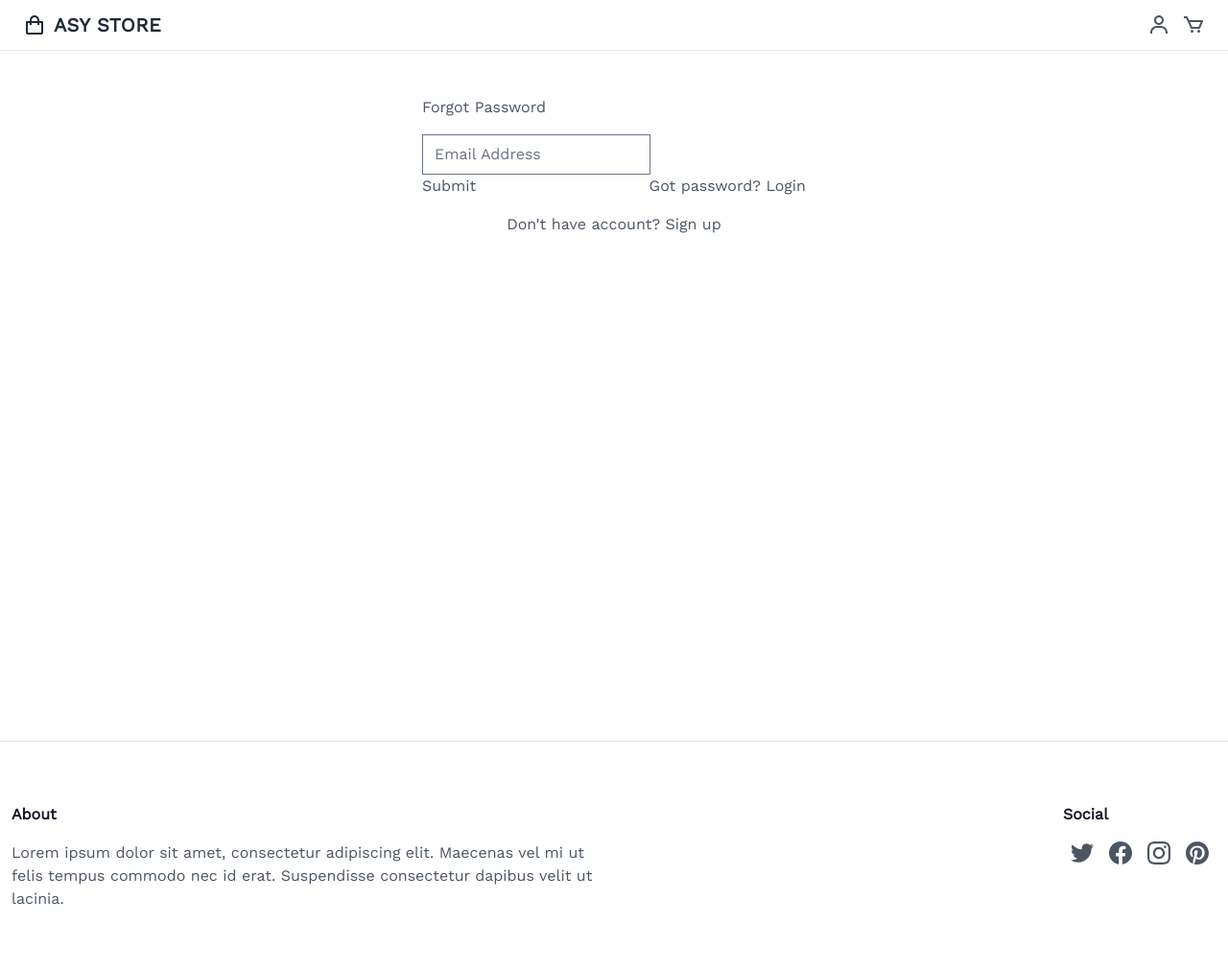
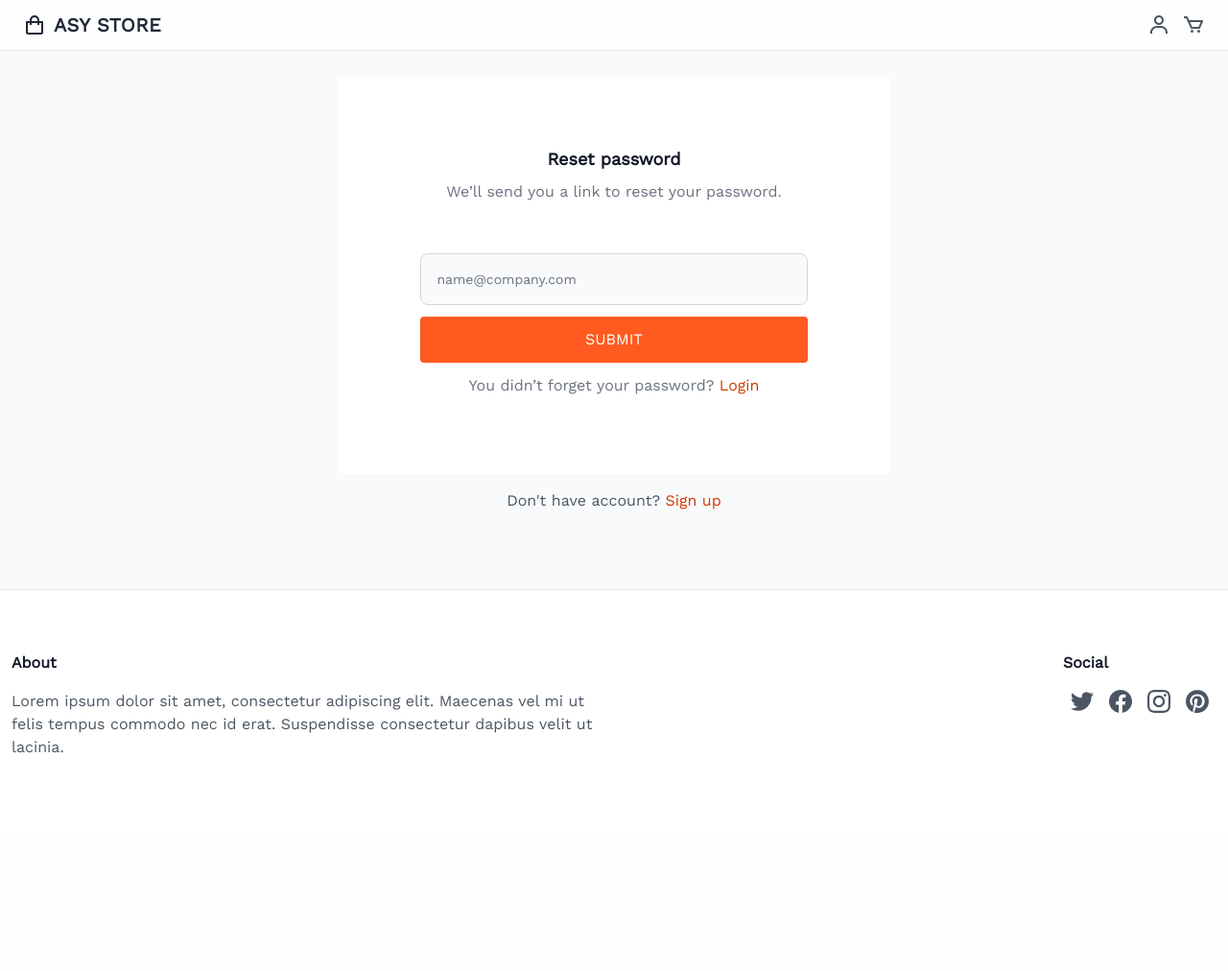
Before and after one commit to mbassy199/e-commerce_alx_final, a Django app: page /accounts/forgotPassword/ in a window 1280 px wide. Shown: the top 1012 px of the page at 96% size. After the commit the page ends 785 px from the top, so only its background shows below. Run offline with Django 3.2, Linux system fonts and the light colour scheme; data that the repository does not hold is empty; some libraries are stand-ins or nearby versions.

Commit message:
updated login, signup and reset password pages

```diff
--- a/static/css/output.css
+++ b/static/css/output.css
@@ -1307,6 +1307,30 @@ input:checked + .toggle-bg {
   margin-bottom: 1.5rem;
 }
 
+.ms-auto {
+  margin-inline-start: auto;
+}
+
+.mt-24 {
+  margin-top: 6rem;
+}
+
+.mt-80 {
+  margin-top: 20rem;
+}
+
+.mt-16 {
+  margin-top: 4rem;
+}
+
+.mt-1 {
+  margin-top: 0.25rem;
+}
+
+.mt-20 {
+  margin-top: 5rem;
+}
+
 .block {
   display: block;
 }
@@ -1400,6 +1424,34 @@ input:checked + .toggle-bg {
   min-height: 100%;
 }
 
+.min-h-\[\] {
+  min-height: ;
+}
+
+.min-h-\[8\] {
+  min-height: 8;
+}
+
+.min-h-\[84vh\] {
+  min-height: 84vh;
+}
+
+.min-h-\[44vh\] {
+  min-height: 44vh;
+}
+
+.min-h-\[40vh\] {
+  min-height: 40vh;
+}
+
+.min-h-\[46vh\] {
+  min-height: 46vh;
+}
+
+.min-h-\[60vh\] {
+  min-height: 60vh;
+}
+
 .w-1\/2 {
   width: 50%;
 }
@@ -1449,6 +1501,22 @@ input:checked + .toggle-bg {
   width: max-content;
 }
 
+.w-\[\] {
+  width: ;
+}
+
+.w-\[90\%\] {
+  width: 90%;
+}
+
+.w-\[80\%\] {
+  width: 80%;
+}
+
+.w-\[70\%\] {
+  width: 70%;
+}
+
 .min-w-0 {
   min-width: 0px;
 }
@@ -1629,6 +1705,10 @@ input:checked + .toggle-bg {
   gap: 2rem;
 }
 
+.gap-5 {
+  gap: 1.25rem;
+}
+
 .gap-x-4 {
   -moz-column-gap: 1rem;
        column-gap: 1rem;
@@ -2074,6 +2194,11 @@ input:checked + .toggle-bg {
   padding-bottom: 2rem;
 }
 
+.py-20 {
+  padding-top: 5rem;
+  padding-bottom: 5rem;
+}
+
 .pb-2 {
   padding-bottom: 0.5rem;
 }
@@ -2108,6 +2233,10 @@ input:checked + .toggle-bg {
 
 .pb-16 {
   padding-bottom: 4rem;
+}
+
+.pb-20 {
+  padding-bottom: 5rem;
 }
 
 .text-left {
@@ -2217,6 +2346,10 @@ input:checked + .toggle-bg {
   line-height: 1.25;
 }
 
+.leading-3 {
+  line-height: .75rem;
+}
+
 .tracking-normal {
   letter-spacing: 0em;
 }
--- a/templates/accounts/forgotPassword.html
+++ b/templates/accounts/forgotPassword.html
@@ -1,39 +1,38 @@
 {% extends 'base.html' %}
-
-
 {% block content %}
 
-<section class="section-conten padding-y" style="min-height:84vh">
+<section class="flex flex-col justify-start items-center min-h-[60vh]  bg-gray-50 pb-20">
+  <div class="w-full bg-white rounded-md mt-20 py-20 sm:max-w-xl ">
+    <div class="flex flex-col gap-5 justify-center items-center">
+      <div class="text-center">
+        <h4 class="text-lg leading-3 text-gray-900 font-semibold mb-4">Reset password</h4>
+        <p class="text-gray-500">We’ll send you a link to reset your password.</p>
+      </div>
+      {% include 'includes/alerts.html' %}
+      <form action="{% url 'forgotPassword' %}" method="POST" class="mt-5 w-[70%] space-y-3">
+        {% csrf_token %}
+        <div class="form-group">
+          <input type="email" name="email" id="email"
+            class="bg-gray-50 border border-gray-300 text-gray-900 sm:text-sm rounded-lg w-full focus:ring-orange-600 focus:border-orange-600 block p-4"
+            placeholder="name@company.com" required="">
+        </div>
+        <button type="submit" class="text-white bg-orange-500 py-3 rounded  w-full uppercase">
+          Submit
+        </button>
 
-<!-- ============================ COMPONENT LOGIN   ================================= -->
+        <p class="text-center text-gray-500 dark:text-gray-400">
+          You didn’t forget your password?
+          <a href="{% url 'login' %}" class="font-medium text-orange-600 hover:underline dark:text-orange-500">
+            Login
+          </a>
+        </p>
+      </form>
+    </div>
+  </div>
 
-
-
-	<div class="card mx-auto" style="max-width: 400px; margin-top:100px;">
-
-      <div class="card-body">
-      <h4 class="card-title mb-4">Forgot Password</h4>
-      {% include 'includes/alerts.html' %}
-      <form action="{% url 'forgotPassword' %}" method="POST">
-        {% csrf_token %}
-          <div class="form-group">
-			 <input type="email" class="form-control" placeholder="Email Address" name="email">
-          </div> <!-- form-group// -->
-
-          <div class="form-group">
-          	<a href="{% url 'login' %}" class="float-right">Got password? Login</a>
-
-          </div> <!-- form-group form-check .// -->
-          <div class="form-group">
-              <button type="submit" class="btn btn-primary btn-block"> Submit  </button>
-          </div> <!-- form-group// -->
-      </form>
-      </div> <!-- card-body.// -->
-    </div> <!-- card .// -->
-
-     <p class="text-center mt-4">Don't have account? <a href="{% url 'register' %}">Sign up</a></p>
-     <br><br>
-<!-- ============================ COMPONENT LOGIN  END.// ================================= -->
-
+  <p class="text-center mt-4">
+    Don't have account?
+    <a href="{% url 'register' %}" class="font-medium text-orange-600 hover:underline dark:text-orange-500">Sign up</a>
+  </p>
 </section>
 {% endblock %}
--- a/templates/includes/alerts.html
+++ b/templates/includes/alerts.html
@@ -1,8 +1,8 @@
 {% if messages %}
-    <div class="alert-container">
+<div class="bg-amber-100 px-4 py-3 rounded-md">
     {% for message in messages %}
-            <div id="message" class="alert-container">
-                <div {% if message.tags %} class="alert alert-{{ message.tags }}"{% endif %} role="alert">
+    <div id="message" class="text-amber-700">
+        <div {% if message.tags %} class="alert alert-{{ message.tags }}" {% endif %} role="alert">
             <button type="button" class="close" data-dismiss="alert"><span aria-hidden="true">&times;</span></button>
             {% if message.level == DEFAULT_MESSAGE_LEVELS.ERROR %}Error: {% endif %}
             {{ message }}
```
Also changed, not shown: other parts of static/css/output.css (+73 -0 lines), templates/accounts/login.html (+5 -5 lines), templates/accounts/register.html (+9 -9 lines). Lines whose indentation alone changed are shown as unchanged.
